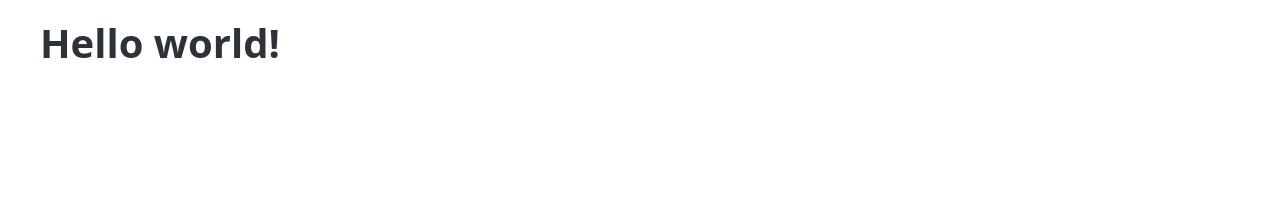
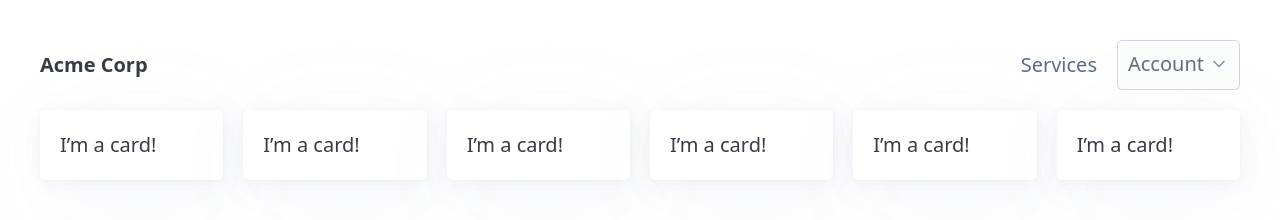
Before and after one commit to ericyork/eg_pico, a plain HTML site: page index.html in a window 1280 px wide. Drawn offline with nearby package versions, Linux system fonts and the light colour scheme.

Commit message:
added some boilerplate

```diff
--- a/index.html
+++ b/index.html
@@ -3,14 +3,45 @@
   <head>
     <meta charset="utf-8">
     <meta name="viewport" content="width=device-width, initial-scale=1">
-    <meta name="color-scheme" content="light dark">
+    <!-- <meta name="color-scheme" content="light dark"> -->
     <link rel="stylesheet" href="https://cdn.jsdelivr.net/npm/@picocss/pico@2/css/pico.min.css">
     <link rel="stylesheet" href="custom.css">
     <title>eg_pico</title>
   </head>
   <body>
     <main class="container">
-      <h1>Hello world!</h1>
+        <nav>
+            <ul>
+              <li><strong>Acme Corp</strong></li>
+            </ul>
+            <ul>
+              <li><a href="#" class="secondary">Services</a></li>
+              <li>
+                <details class="dropdown">
+                  <summary>
+                    Account
+                  </summary>
+                  <ul dir="rtl">
+                    <li><a href="#">Profile</a></li>
+                    <li><a href="#">Settings</a></li>
+                    <li><a href="#">Security</a></li>
+                    <li><a href="#">Logout</a></li>
+                  </ul>
+                </details>
+              </li>
+            </ul>
+          </nav>
+          <section class="container">
+            <div class="grid">
+                <article>I’m a card!</article>
+            <article>I’m a card!</article>
+            <article>I’m a card!</article>
+            <article>I’m a card!</article>
+            <article>I’m a card!</article>
+            <article>I’m a card!</article>
+
+            </div>
+          </section>
     </main>
   </body>
 </html>
```
